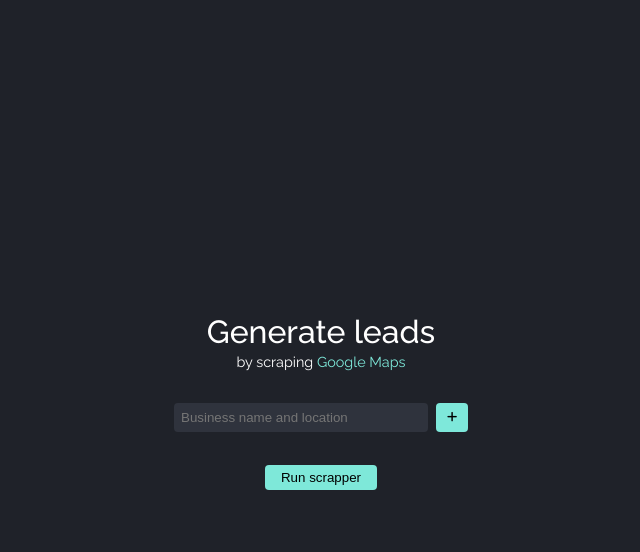
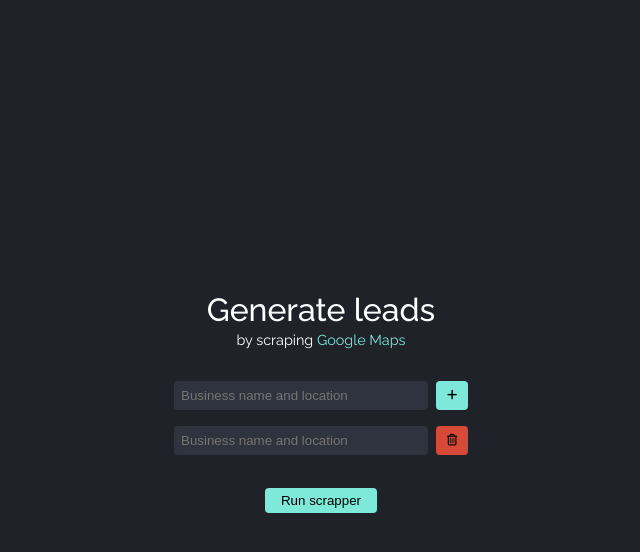
Before and after one commit to marcinkotowski/ga4-lead-scraper, an Electron app: page client/renderer/index.html in a window 1280 px wide. Both pictures are taken after a click on the button 771 px from the left and 417 px from the top of the page. Shown: the whole page, without its empty margins (319-959 px from the left). Drawn offline with Linux system fonts and the light colour scheme.

Commit message:
Add create/remove search DOM element

```diff
--- a/client/renderer/css/style.css
+++ b/client/renderer/css/style.css
@@ -38,7 +38,7 @@
   gap: 1rem;
   padding: 1px 1rem;
   border-radius: 4px;
-  max-height: 26.3vh;
+  max-height: 26.4vh;
   overflow-y: overlay;
 }
 
@@ -87,6 +87,10 @@
   cursor: pointer;
 }
 
+button i {
+  pointer-events: none;
+}
+
 #add {
   background-color: #7ee8da;
 }
--- a/client/renderer/index.html
+++ b/client/renderer/index.html
@@ -13,6 +13,7 @@
       href="https://cdnjs.cloudflare.com/ajax/libs/font-awesome/6.3.0/css/all.min.css"
     />
     <link rel="stylesheet" href="./css/style.css" />
+    <script src="./js/script.js" defer></script>
     <title>Google maps lead scrapper</title>
   </head>
   <body>
@@ -20,28 +21,14 @@
       <h1>Generate leads</h1>
       <h2>by scraping <span>Google Maps</span></h2>
     </header>
-    <div id="search-container">
-      <div class="search-key">
+    <div id="search-container" >
+      <div class="search-key" data-index="0">
         <input
           type="text"
-          name="input-0"
-          id="input-0"
           placeholder="Business name and location"
         />
         <button id="add"><i class="fa-solid fa-plus fa-sm"></i></button>
       </div>
-
-      <!-- <div class="search-key">
-        <input
-          type="text"
-          name="input-1"
-          id="input-1"
-          placeholder="Business name and location"
-        />
-        <button id="remove">
-          <i class="fa-regular fa-trash-can fa-sm"></i>
-        </button>
-      </div> -->
 
       <!-- <div class="search-key">
         <input
--- a/client/renderer/js/script.js
+++ b/client/renderer/js/script.js
@@ -0,0 +1,36 @@
+const searchContainer = document.getElementById("search-container");
+let childrenCount = searchContainer.childElementCount;
+const addInput = document.getElementById("add");
+
+addInput.addEventListener("click", () => {
+  // Create div with search-key class and index
+  const searchKeyDiv = document.createElement("div");
+  searchKeyDiv.classList.add("search-key");
+  searchKeyDiv.dataset.index = childrenCount;
+
+  // Create input with all dependencies
+  const input = document.createElement("input");
+  input.type = "text";
+  input.placeholder = "Business name and location";
+
+  // Create remove button
+  const removeButton = document.createElement("button");
+  removeButton.id = "remove";
+  removeButton.innerHTML = '<i class="fa-regular fa-trash-can fa-sm"></i>';
+
+  // Append input and button to search-key div
+  searchKeyDiv.appendChild(input);
+  searchKeyDiv.appendChild(removeButton);
+
+  // Append search-key div to search-container div
+  searchContainer.appendChild(searchKeyDiv);
+  childrenCount++;
+});
+
+searchContainer.addEventListener("click", (event) => {
+  // Remove selected search-key div
+  if (event.target && event.target.id === "remove") {
+    const searchKeyDiv = event.target.parentNode;
+    searchKeyDiv.remove();
+  }
+});
```
